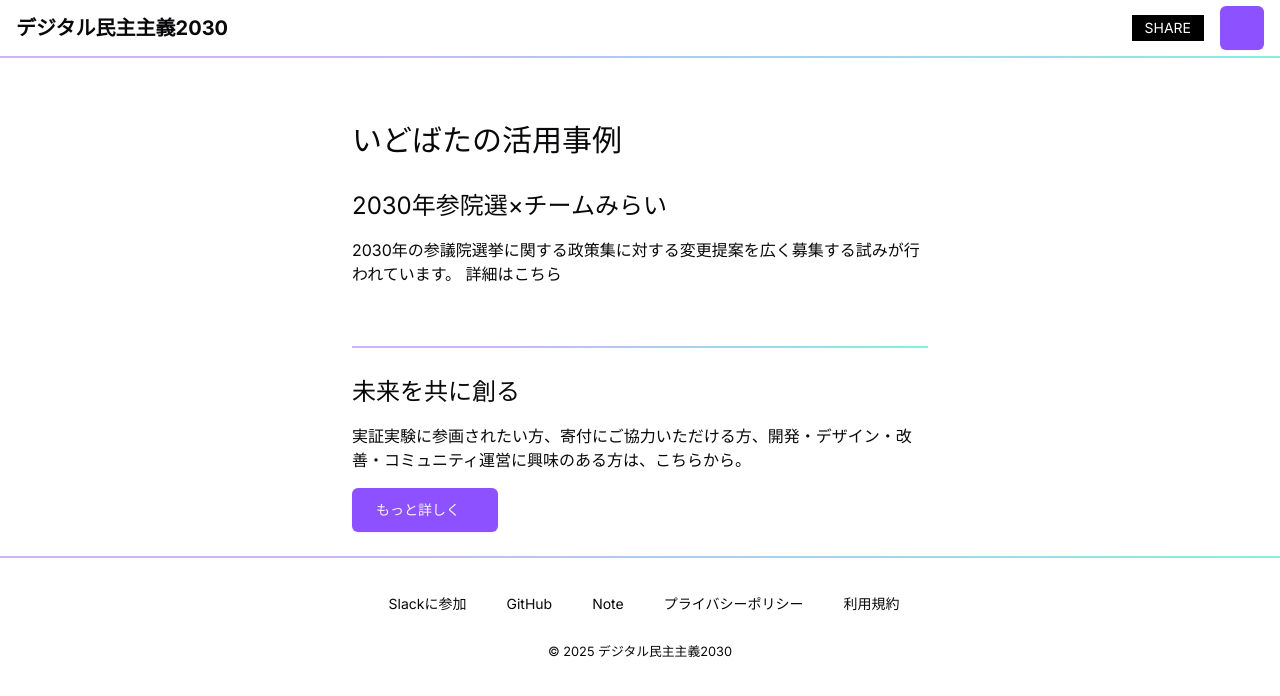
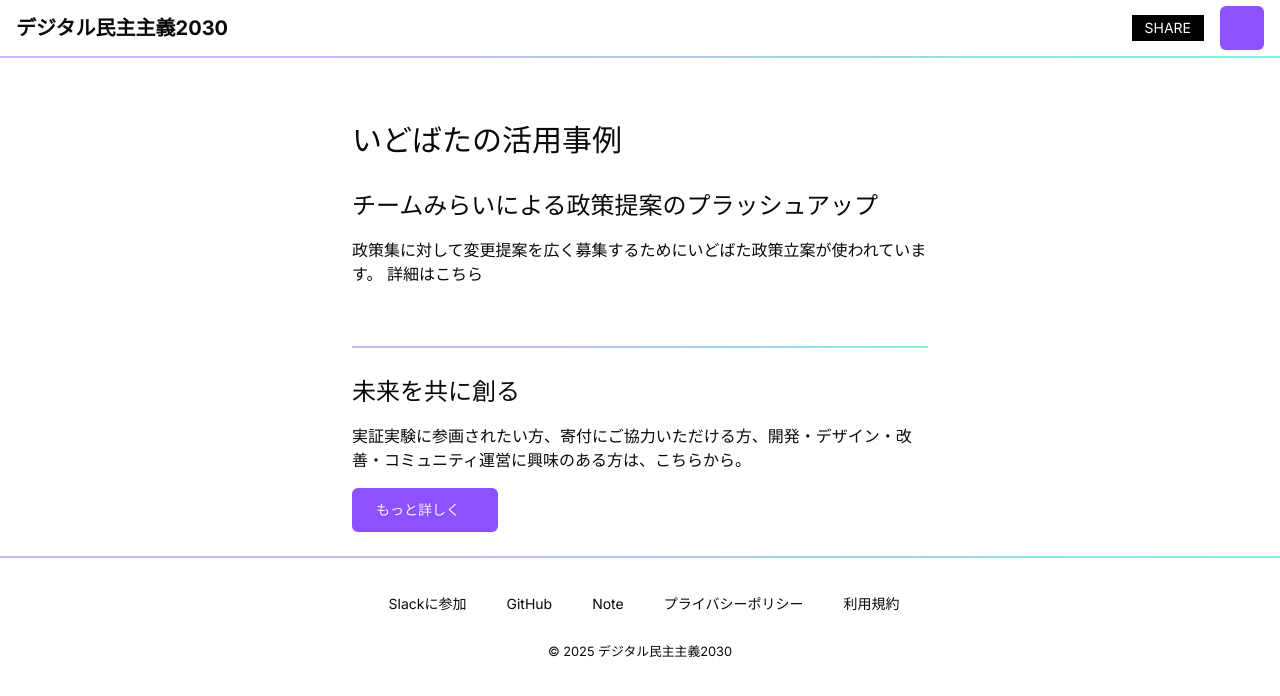
Before and after one commit to moai-redcap/dd2030website, a Next.js app: page /case/idobata in a window 1280 px wide. Shown: the top 696 px of the page. Built offline with nearby package versions, Linux system fonts and the light colour scheme; some icons are missing; a web font is replaced by a local one.

Commit message:
選挙活動ではなく政治活動であることを踏まえて文章を修正

```diff
--- a/app/case/idobata/page.tsx
+++ b/app/case/idobata/page.tsx
@@ -4,9 +4,9 @@
     <div>
       <section className="mx-auto max-w-xl mt-10">
         <h2 className="text-3xl">いどばたの活用事例</h2>
-        <h3 className="text-2xl mt-8">2030年参院選×チームみらい</h3>
+        <h3 className="text-2xl mt-8">チームみらいによる政策提案のプラッシュアップ</h3>
         <p className="mt-4">
-          2030年の参議院選挙に関する政策集に対する変更提案を広く募集する試みが行われています。
+          政策集に対して変更提案を広く募集するためにいどばた政策立案が使われています。
           詳細は<a href="https://policy.team-mir.ai/view/">こちら</a>
         </p>
       </section>
```
